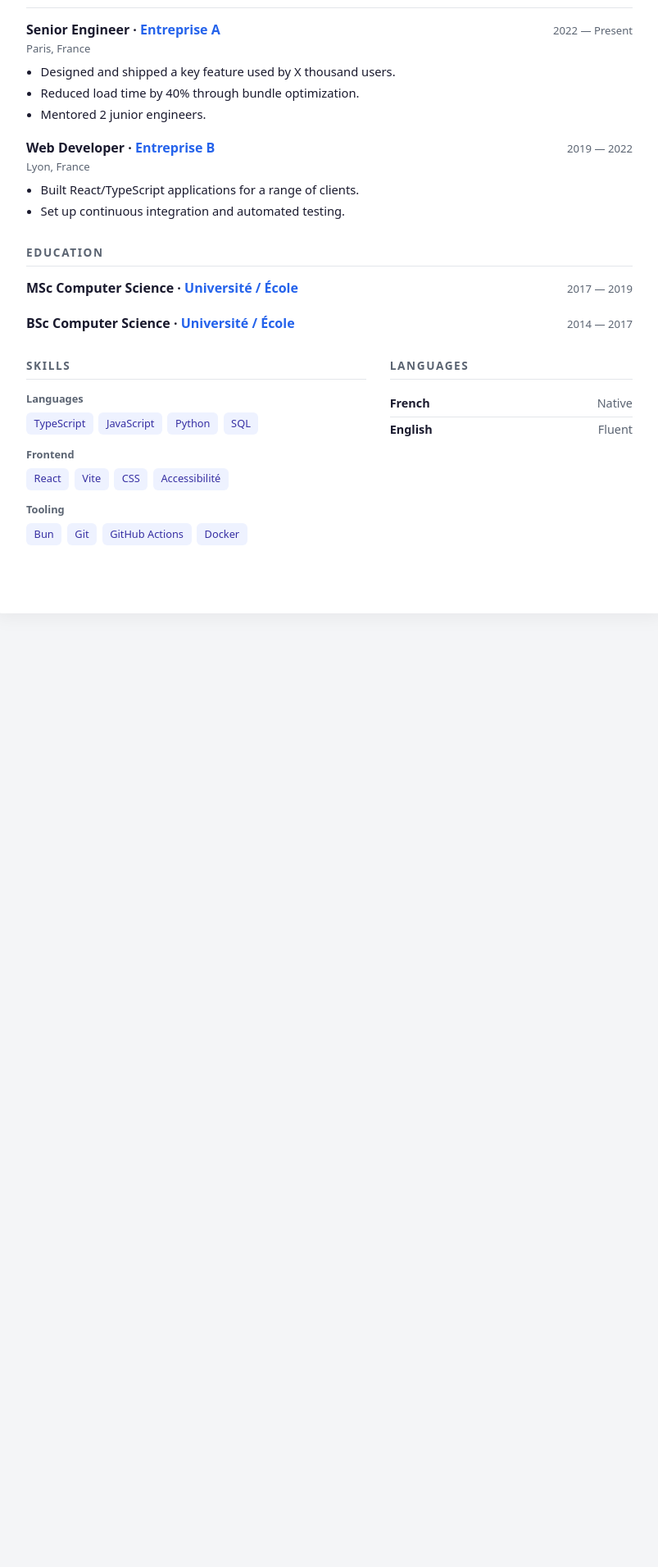
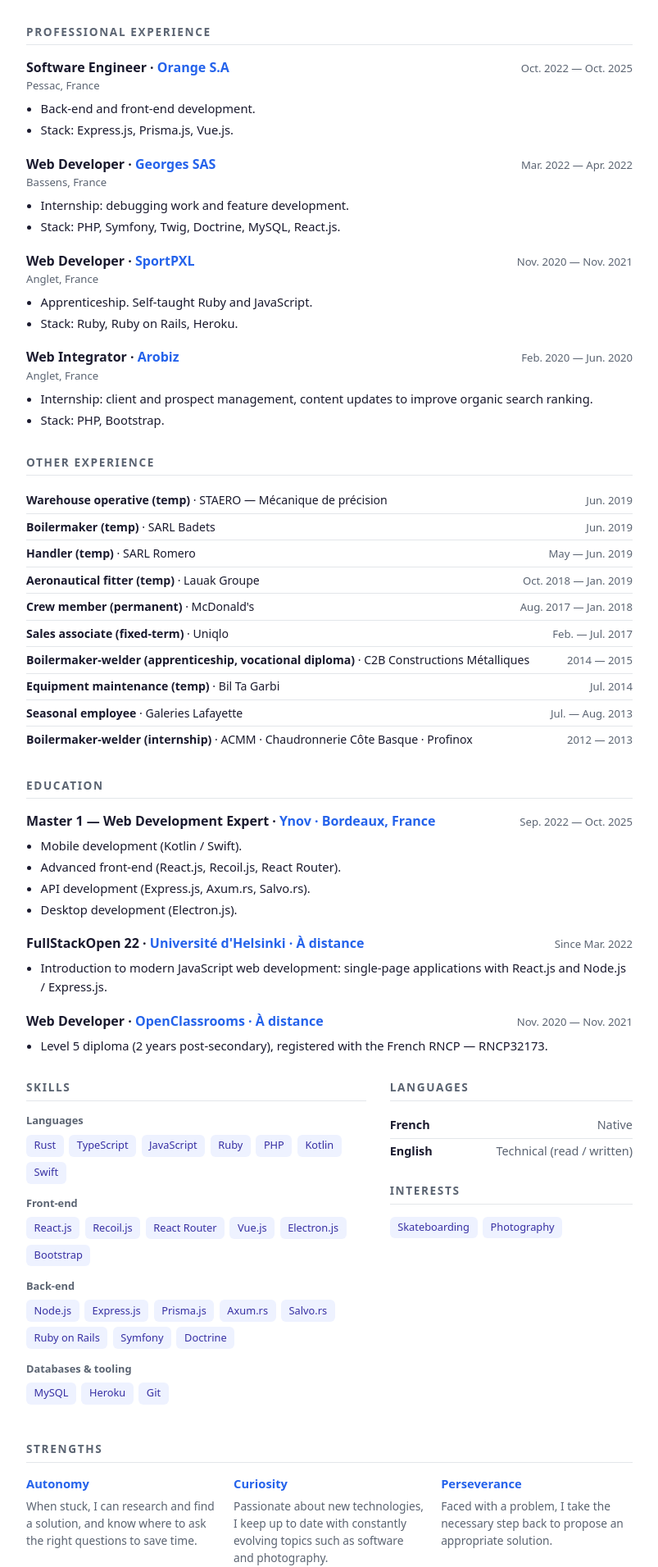
Before and after one commit to maxlestage/mon-cv, a React (Vite) app: page / in a window 1280 px wide. Shown: the part 470-2381 px from the top of the page at 82% size, without its empty margins (238-1041 px from the left). Before the commit the page ends 1250 px from the top, so only its background shows below. Built offline with nearby package versions, Linux system fonts and the light colour scheme.

Commit message:
Populate CV with Maxime Lestage's real content (FR/EN)
Extend the data model with education details, secondary experiences,
strengths and interests; localize contact labels. Public location kept
to city only (street address omitted).

```diff
--- a/src/App.tsx
+++ b/src/App.tsx
@@ -24,8 +24,8 @@ export default function App() {
         <p className="title">{cvData.title[locale]}</p>
         <ul className="contacts">
           {cvData.contacts.map((c) => (
-            <li key={c.label}>
-              <span className="contact-label">{c.label}</span>
+            <li key={c.label[locale]}>
+              <span className="contact-label">{c.label[locale]}</span>
               {c.href ? (
                 <a href={c.href} target="_blank" rel="noreferrer">
                   {c.value}
@@ -66,6 +66,20 @@ export default function App() {
       </section>
 
       <section className="section">
+        <h2>{sections.otherExperience[locale]}</h2>
+        <ul className="other-list">
+          {cvData.otherExperiences.map((e, i) => (
+            <li key={`${e.org}-${i}`}>
+              <span>
+                <strong>{e.role[locale]}</strong> · {e.org}
+              </span>
+              <span className="period">{e.period[locale]}</span>
+            </li>
+          ))}
+        </ul>
+      </section>
+
+      <section className="section">
         <h2>{sections.education[locale]}</h2>
         {cvData.education.map((ed, i) => (
           <article className="item" key={`${ed.school}-${i}`}>
@@ -76,6 +90,13 @@ export default function App() {
               </h3>
               <span className="period">{ed.period[locale]}</span>
             </div>
+            {ed.details && (
+              <ul className="highlights">
+                {ed.details.map((d, j) => (
+                  <li key={j}>{d[locale]}</li>
+                ))}
+              </ul>
+            )}
           </article>
         ))}
       </section>
@@ -107,8 +128,29 @@ export default function App() {
               </li>
             ))}
           </ul>
+
+          <h2 className="spaced">{sections.interests[locale]}</h2>
+          <ul className="tags">
+            {cvData.interests.map((it) => (
+              <li key={it[locale]} className="tag">
+                {it[locale]}
+              </li>
+            ))}
+          </ul>
         </section>
       </div>
+
+      <section className="section">
+        <h2>{sections.strengths[locale]}</h2>
+        <div className="strengths">
+          {cvData.strengths.map((s) => (
+            <div className="strength" key={s.name[locale]}>
+              <h4>{s.name[locale]}</h4>
+              <p>{s.description[locale]}</p>
+            </div>
+          ))}
+        </div>
+      </section>
     </main>
   );
 }
--- a/src/cv-data.ts
+++ b/src/cv-data.ts
@@ -8,90 +8,287 @@ import type { CVData, UIStrings } from "./types";
  * ╚══════════════════════════════════════════════════════════════════╝
  */
 export const cvData: CVData = {
-  name: "Prénom Nom",
+  name: "Maxime Lestage",
 
   title: {
-    fr: "Développeur·euse logiciel",
-    en: "Software Engineer",
+    fr: "Ingénieur logiciel junior",
+    en: "Junior Software Engineer",
   },
 
   summary: {
-    fr: "Développeur·euse passionné·e par les produits web performants et le code propre. Quelques phrases pour te présenter, ton expertise et ce que tu recherches.",
-    en: "Engineer passionate about performant web products and clean code. A few sentences introducing yourself, your expertise and what you are looking for.",
+    fr: "Ingénieur logiciel junior passionné par les nouvelles technologies. J'aime concevoir des applications web et mobiles, du back-end au front-end. Technologies de prédilection : Rust, Node.js, React.js.",
+    en: "Junior software engineer passionate about new technologies. I enjoy building web and mobile applications, from back-end to front-end. Favorite stack: Rust, Node.js, React.js.",
   },
 
   contacts: [
-    { label: "Email", value: "prenom.nom@exemple.com", href: "mailto:prenom.nom@exemple.com" },
-    { label: "GitHub", value: "github.com/maxlestage", href: "https://github.com/maxlestage" },
-    { label: "LinkedIn", value: "linkedin.com/in/prenom-nom", href: "https://www.linkedin.com/in/prenom-nom" },
-    { label: "Localisation", value: "Paris, France" },
+    {
+      label: { fr: "Email", en: "Email" },
+      value: "maxlestage@icloud.com",
+      href: "mailto:maxlestage@icloud.com",
+    },
+    {
+      label: { fr: "Téléphone", en: "Phone" },
+      value: "06 78 78 67 73",
+      href: "tel:+33678786773",
+    },
+    {
+      label: { fr: "GitHub", en: "GitHub" },
+      value: "github.com/maxlestage",
+      href: "https://github.com/maxlestage",
+    },
+    {
+      label: { fr: "LinkedIn", en: "LinkedIn" },
+      value: "linkedin.com/in/max-lestage",
+      href: "https://www.linkedin.com/in/max-lestage",
+    },
+    {
+      label: { fr: "Localisation", en: "Location" },
+      value: "Bordeaux, France",
+    },
+    {
+      label: { fr: "Permis", en: "Driving licence" },
+      value: "B",
+    },
   ],
 
   experiences: [
     {
-      company: "Entreprise A",
-      role: { fr: "Développeur·euse senior", en: "Senior Engineer" },
-      period: { fr: "2022 — Présent", en: "2022 — Present" },
-      location: { fr: "Paris, France", en: "Paris, France" },
+      company: "Orange S.A",
+      role: { fr: "Ingénieur logiciel", en: "Software Engineer" },
+      period: { fr: "oct. 2022 — oct. 2025", en: "Oct. 2022 — Oct. 2025" },
+      location: { fr: "Pessac, France", en: "Pessac, France" },
       highlights: [
         {
-          fr: "Conception et livraison d'une fonctionnalité clé utilisée par X milliers d'utilisateurs.",
-          en: "Designed and shipped a key feature used by X thousand users.",
+          fr: "Développements back-end et front-end.",
+          en: "Back-end and front-end development.",
         },
         {
-          fr: "Réduction du temps de chargement de 40 % via l'optimisation du bundle.",
-          en: "Reduced load time by 40% through bundle optimization.",
-        },
-        {
-          fr: "Encadrement de 2 développeur·euses junior.",
-          en: "Mentored 2 junior engineers.",
+          fr: "Stack : Express.js, Prisma.js, Vue.js.",
+          en: "Stack: Express.js, Prisma.js, Vue.js.",
         },
       ],
     },
     {
-      company: "Entreprise B",
-      role: { fr: "Développeur·euse web", en: "Web Developer" },
-      period: { fr: "2019 — 2022", en: "2019 — 2022" },
-      location: { fr: "Lyon, France", en: "Lyon, France" },
+      company: "Georges SAS",
+      role: { fr: "Développeur web", en: "Web Developer" },
+      period: { fr: "mars 2022 — avr. 2022", en: "Mar. 2022 — Apr. 2022" },
+      location: { fr: "Bassens, France", en: "Bassens, France" },
       highlights: [
         {
-          fr: "Développement d'applications React/TypeScript pour des clients variés.",
-          en: "Built React/TypeScript applications for a range of clients.",
+          fr: "Stage : travaux de débogage et création de fonctionnalités.",
+          en: "Internship: debugging work and feature development.",
         },
         {
-          fr: "Mise en place de l'intégration continue et des tests automatisés.",
-          en: "Set up continuous integration and automated testing.",
+          fr: "Stack : PHP, Symfony, Twig, Doctrine, MySQL, React.js.",
+          en: "Stack: PHP, Symfony, Twig, Doctrine, MySQL, React.js.",
+        },
+      ],
+    },
+    {
+      company: "SportPXL",
+      role: { fr: "Développeur web", en: "Web Developer" },
+      period: { fr: "nov. 2020 — nov. 2021", en: "Nov. 2020 — Nov. 2021" },
+      location: { fr: "Anglet, France", en: "Anglet, France" },
+      highlights: [
+        {
+          fr: "Contrat d'apprentissage. Montée en autonomie sur Ruby et JavaScript.",
+          en: "Apprenticeship. Self-taught Ruby and JavaScript.",
+        },
+        {
+          fr: "Stack : Ruby, Ruby on Rails, Heroku.",
+          en: "Stack: Ruby, Ruby on Rails, Heroku.",
+        },
+      ],
+    },
+    {
+      company: "Arobiz",
+      role: { fr: "Intégrateur web", en: "Web Integrator" },
+      period: { fr: "févr. 2020 — juin 2020", en: "Feb. 2020 — Jun. 2020" },
+      location: { fr: "Anglet, France", en: "Anglet, France" },
+      highlights: [
+        {
+          fr: "Stage : gestion des clients et prospects, actualisation du contenu pour améliorer le référencement naturel.",
+          en: "Internship: client and prospect management, content updates to improve organic search ranking.",
+        },
+        {
+          fr: "Stack : PHP, Bootstrap.",
+          en: "Stack: PHP, Bootstrap.",
         },
       ],
     },
   ],
 
+  otherExperiences: [
+    {
+      org: "STAERO — Mécanique de précision",
+      role: { fr: "Magasinier (intérim)", en: "Warehouse operative (temp)" },
+      period: { fr: "juin 2019", en: "Jun. 2019" },
+    },
+    {
+      org: "SARL Badets",
+      role: { fr: "Chaudronnier (intérim)", en: "Boilermaker (temp)" },
+      period: { fr: "juin 2019", en: "Jun. 2019" },
+    },
+    {
+      org: "SARL Romero",
+      role: { fr: "Manutentionnaire (intérim)", en: "Handler (temp)" },
+      period: { fr: "mai — juin 2019", en: "May — Jun. 2019" },
+    },
+    {
+      org: "Lauak Groupe",
+      role: {
+        fr: "Ajusteur aéronautique (intérim)",
+        en: "Aeronautical fitter (temp)",
+      },
+      period: { fr: "oct. 2018 — janv. 2019", en: "Oct. 2018 — Jan. 2019" },
+    },
+    {
+      org: "McDonald's",
+      role: { fr: "Employé polyvalent (CDI)", en: "Crew member (permanent)" },
+      period: { fr: "août 2017 — janv. 2018", en: "Aug. 2017 — Jan. 2018" },
+    },
+    {
+      org: "Uniqlo",
+      role: { fr: "Vendeur (CDD)", en: "Sales associate (fixed-term)" },
+      period: { fr: "févr. — juil. 2017", en: "Feb. — Jul. 2017" },
+    },
+    {
+      org: "C2B Constructions Métalliques",
+      role: {
+        fr: "Chaudronnier soudeur (alternance Bac Pro TCI)",
+        en: "Boilermaker-welder (apprenticeship, vocational diploma)",
+      },
+      period: { fr: "2014 — 2015", en: "2014 — 2015" },
+    },
+    {
+      org: "Bil Ta Garbi",
+      role: {
+        fr: "Maintenance d'équipements (intérim)",
+        en: "Equipment maintenance (temp)",
+      },
+      period: { fr: "juil. 2014", en: "Jul. 2014" },
+    },
+    {
+      org: "Galeries Lafayette",
+      role: { fr: "Employé saisonnier", en: "Seasonal employee" },
+      period: { fr: "juil. — août 2013", en: "Jul. — Aug. 2013" },
+    },
+    {
+      org: "ACMM · Chaudronnerie Côte Basque · Profinox",
+      role: {
+        fr: "Chaudronnier soudeur (stage)",
+        en: "Boilermaker-welder (internship)",
+      },
+      period: { fr: "2012 — 2013", en: "2012 — 2013" },
+    },
+  ],
+
   education: [
     {
-      school: "Université / École",
-      degree: { fr: "Master Informatique", en: "MSc Computer Science" },
-      period: { fr: "2017 — 2019", en: "2017 — 2019" },
+      school: "Ynov · Bordeaux, France",
+      degree: {
+        fr: "Mastère 1 — Expert en développement web",
+        en: "Master 1 — Web Development Expert",
+      },
+      period: { fr: "sept. 2022 — oct. 2025", en: "Sep. 2022 — Oct. 2025" },
+      details: [
+        {
+          fr: "Développement mobile (Kotlin / Swift).",
+          en: "Mobile development (Kotlin / Swift).",
+        },
+        {
+          fr: "Front-end avancé (React.js, Recoil.js, React Router).",
+          en: "Advanced front-end (React.js, Recoil.js, React Router).",
+        },
+        {
+          fr: "Développement d'API (Express.js, Axum.rs, Salvo.rs).",
+          en: "API development (Express.js, Axum.rs, Salvo.rs).",
+        },
+        {
+          fr: "Développement desktop (Electron.js).",
+          en: "Desktop development (Electron.js).",
+        },
+      ],
     },
     {
-      school: "Université / École",
-      degree: { fr: "Licence Informatique", en: "BSc Computer Science" },
-      period: { fr: "2014 — 2017", en: "2014 — 2017" },
+      school: "Université d'Helsinki · À distance",
+      degree: { fr: "FullStackOpen 22", en: "FullStackOpen 22" },
+      period: { fr: "Depuis mars 2022", en: "Since Mar. 2022" },
+      details: [
+        {
+          fr: "Introduction au développement web moderne en JavaScript : applications monopages avec React.js et Node.js / Express.js.",
+          en: "Introduction to modern JavaScript web development: single-page applications with React.js and Node.js / Express.js.",
+        },
+      ],
+    },
+    {
+      school: "OpenClassrooms · À distance",
+      degree: { fr: "Développeur web", en: "Web Developer" },
+      period: { fr: "nov. 2020 — nov. 2021", en: "Nov. 2020 — Nov. 2021" },
+      details: [
+        {
+          fr: "Diplôme de niveau 5 (Bac+2), enregistré au RNCP — fiche RNCP32173.",
+          en: "Level 5 diploma (2 years post-secondary), registered with the French RNCP — RNCP32173.",
+        },
+      ],
     },
   ],
 
   skills: [
     {
       category: { fr: "Langages", en: "Languages" },
-      items: ["TypeScript", "JavaScript", "Python", "SQL"],
+      items: ["Rust", "TypeScript", "JavaScript", "Ruby", "PHP", "Kotlin", "Swift"],
     },
     {
-      category: { fr: "Frontend", en: "Frontend" },
-      items: ["React", "Vite", "CSS", "Accessibilité"],
+      category: { fr: "Front-end", en: "Front-end" },
+      items: ["React.js", "Recoil.js", "React Router", "Vue.js", "Electron.js", "Bootstrap"],
     },
     {
-      category: { fr: "Outils", en: "Tooling" },
-      items: ["Bun", "Git", "GitHub Actions", "Docker"],
+      category: { fr: "Back-end", en: "Back-end" },
+      items: [
+        "Node.js",
+        "Express.js",
+        "Prisma.js",
+        "Axum.rs",
+        "Salvo.rs",
+        "Ruby on Rails",
+        "Symfony",
+        "Doctrine",
+      ],
     },
+    {
+      category: { fr: "Bases de données & outils", en: "Databases & tooling" },
+      items: ["MySQL", "Heroku", "Git"],
+    },
+  ],
+
+  strengths: [
+    {
+      name: { fr: "Autonomie", en: "Autonomy" },
+      description: {
+        fr: "En cas de blocage, je sais chercher et trouver une solution, et identifier où poser les bonnes questions pour gagner du temps.",
+        en: "When stuck, I can research and find a solution, and know where to ask the right questions to save time.",
+      },
+    },
+    {
+      name: { fr: "Curiosité", en: "Curiosity" },
+      description: {
+        fr: "Passionné par les nouvelles technologies, je me tiens à jour sur des sujets en évolution permanente comme l'informatique et la photographie.",
+        en: "Passionate about new technologies, I keep up to date with constantly evolving topics such as software and photography.",
+      },
+    },
+    {
+      name: { fr: "Persévérance", en: "Perseverance" },
+      description: {
+        fr: "Face à un problème, je prends le recul nécessaire pour proposer une solution adéquate.",
+        en: "Faced with a problem, I take the necessary step back to propose an appropriate solution.",
+      },
+    },
+  ],
+
+  interests: [
+    { fr: "Skateboard", en: "Skateboarding" },
+    { fr: "Photographie", en: "Photography" },
   ],
 
   languages: [
@@ -101,7 +298,7 @@ export const cvData: CVData = {
     },
     {
       name: { fr: "Anglais", en: "English" },
-      level: { fr: "Courant", en: "Fluent" },
+      level: { fr: "Technique (lu / écrit)", en: "Technical (read / written)" },
     },
   ],
 };
@@ -110,9 +307,12 @@ export const cvData: CVData = {
 export const uiStrings: UIStrings = {
   sections: {
     summary: { fr: "Profil", en: "Summary" },
-    experience: { fr: "Expérience", en: "Experience" },
+    experience: { fr: "Expérience professionnelle", en: "Professional experience" },
+    otherExperience: { fr: "Autres expériences", en: "Other experience" },
     education: { fr: "Formation", en: "Education" },
     skills: { fr: "Compétences", en: "Skills" },
+    strengths: { fr: "Atouts", en: "Strengths" },
+    interests: { fr: "Centres d'intérêt", en: "Interests" },
     languages: { fr: "Langues", en: "Languages" },
   },
   print: { fr: "Imprimer / PDF", en: "Print / PDF" },
--- a/src/styles.css
+++ b/src/styles.css
@@ -225,6 +225,43 @@ a:hover {
   color: var(--muted);
 }
 
+h2.spaced {
+  margin-top: 1.4rem;
+}
+
+/* Other experience (compact) ------------------------------- */
+.other-list {
+  list-style: none;
+  font-size: 0.88rem;
+}
+.other-list li {
+  display: flex;
+  justify-content: space-between;
+  align-items: baseline;
+  gap: 1rem;
+  padding: 0.3rem 0;
+  border-bottom: 1px solid var(--line);
+}
+.other-list li:last-child {
+  border-bottom: 0;
+}
+
+/* Strengths ------------------------------------------------ */
+.strengths {
+  display: grid;
+  grid-template-columns: repeat(3, 1fr);
+  gap: 1.2rem;
+}
+.strength h4 {
+  font-size: 0.92rem;
+  color: var(--accent);
+  margin-bottom: 0.3rem;
+}
+.strength p {
+  font-size: 0.86rem;
+  color: var(--muted);
+}
+
 /* Responsive ----------------------------------------------- */
 @media (max-width: 640px) {
   body {
@@ -236,6 +273,10 @@ a:hover {
   .two-col {
     grid-template-columns: 1fr;
     gap: 0;
+  }
+  .strengths {
+    grid-template-columns: 1fr;
+    gap: 0.8rem;
   }
   .header h1 {
     font-size: 1.8rem;
```
Also changed, not shown: src/types.ts (+24 -3 lines).
